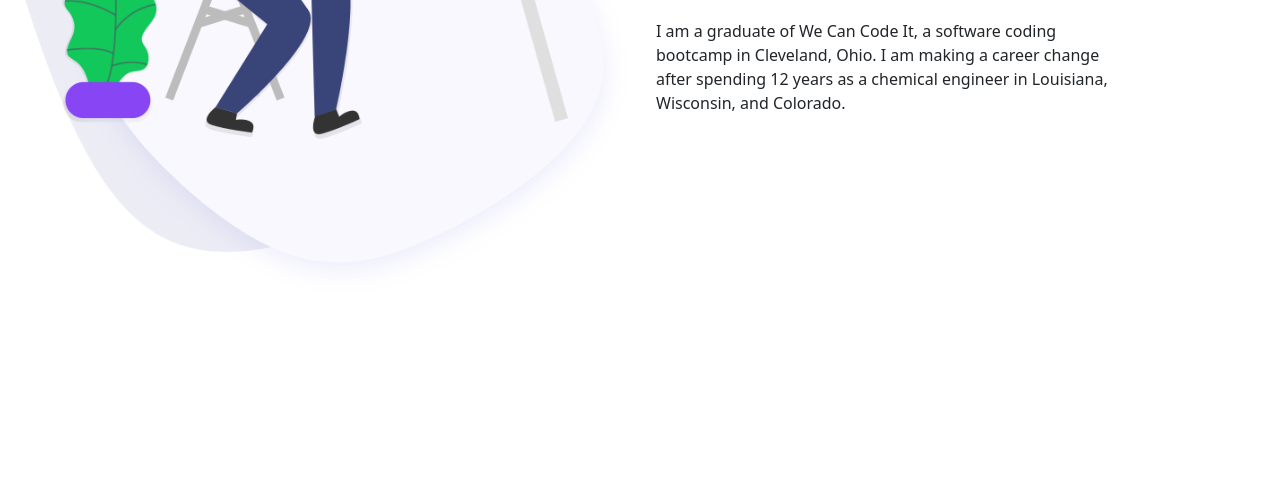
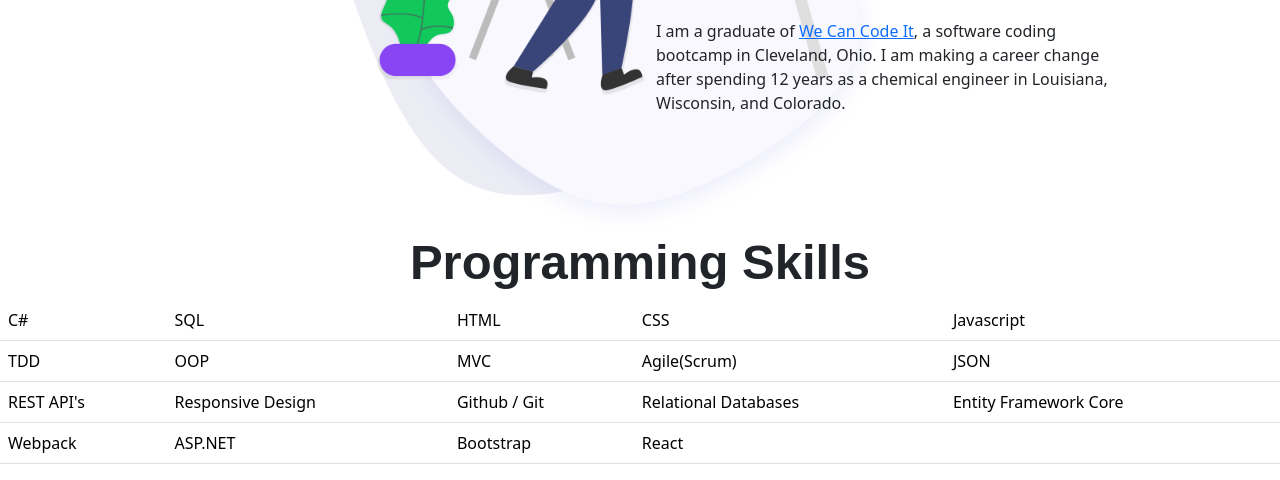
Before and after one commit to MatthewGray319/MGrayProfilePage, a plain HTML site: page index.html in a window 1280 px wide. Shown: the part 651-1131 px from the top of the page. Before the commit the page ends 944 px from the top, so only its background shows below. Drawn offline with nearby package versions, Linux system fonts and the light colour scheme.

Commit message:
Added a skills table.

```diff
--- a/index.html
+++ b/index.html
@@ -87,7 +87,7 @@
         </h2>
         <div class="paragraph py-4 w-75">
           <p class="para">
-            I am a graduate of We Can Code It, a software coding bootcamp in Cleveland, Ohio. I am making a career change after spending 12 years as a chemical engineer in Louisiana, Wisconsin, and Colorado.
+            I am a graduate of <a href="https://wecancodeit.org/">We Can Code It</a>, a software coding bootcamp in Cleveland, Ohio. I am making a career change after spending 12 years as a chemical engineer in Louisiana, Wisconsin, and Colorado.
           </p>
         </div>
       </div>
@@ -101,6 +101,49 @@
 
 
   <!------------------------------- End About ------------------------------>
+    <!------------------------------- Skills ------------------------------>
+<section class="skills">
+  <div class="container-fluid">
+    <div class="row">
+      <h2 class="skills-title">Programming Skills</h2>
+      </br>
+<table class="table table-hover">
+  <tbody>
+    <tr>
+      <td>C#</td>
+      <td>SQL</td>
+      <td>HTML</td>
+      <td>CSS</td>
+      <td>Javascript</td>
+    </tr>
+    <tr>
+      <td>TDD</td>
+      <td>OOP</td>
+      <td>MVC</td>
+      <td>Agile(Scrum)</td>
+      <td>JSON</td>
+    </tr>
+    <tr>
+      <td>REST API's</td>
+      <td>Responsive Design</td>
+      <td>Github / Git</td>
+      <td>Relational Databases</td>
+      <td>Entity Framework Core</td>
+    </tr>
+    <tr>
+      <td>Webpack</td>
+      <td>ASP.NET</td>
+      <td>Bootstrap</td>
+      <td>React</td>
+      <td></td>
+    </tr>
+  </tbody>
+
+</table>
+    </div>
+  </div>
+</section>
+    <!------------------------------- End Skills ------------------------------>
 </main>
 
   <!--------------------------------- End Main ------------------------------>
--- a/style.css
+++ b/style.css
@@ -33,6 +33,13 @@ html {
   padding: 20px;
 }
 
+.about-image {
+  width:550px;
+  height:auto;
+  display: flex;
+  justify-content: right;
+}
+
 .site-main .site-banner .site-title h3 {
   padding-top: 10%;
   padding-bottom: 0%;
@@ -47,6 +54,16 @@ html {
   margin-left: 5%;
 }
 
+.skills-title {
+  text-align: center;
+  font: normal bold 49px/60px Arial;
+}
+
+.hard-skills {
+  text-align: center;
+  font: normal bold 25px Arial;
+}
+
 @media only screen and (min-width: 992px) {
 .title-text {
   margin-left: 100px;
@@ -54,6 +71,10 @@ html {
 
 .btn {
   margin-left: 200px;
+}
+
+.about-image {
+  margin-left: 320px;
 }
 }
 
```
